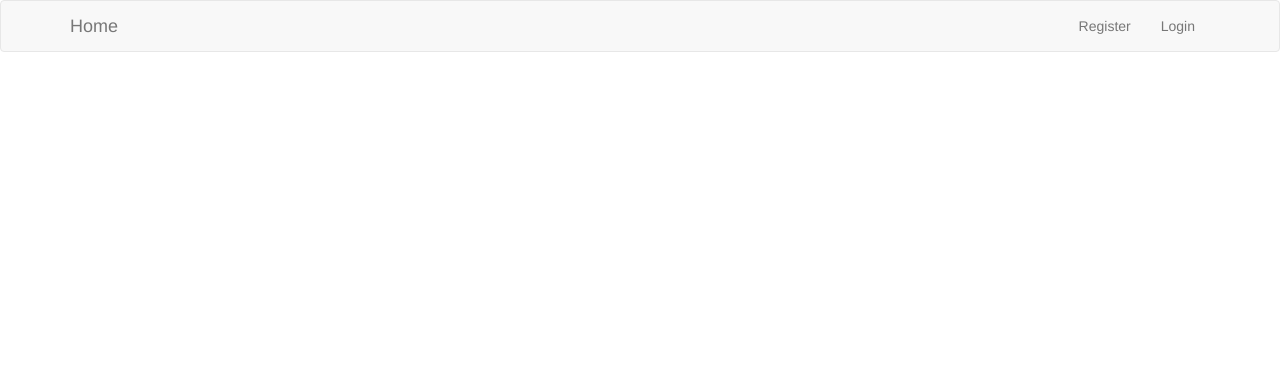
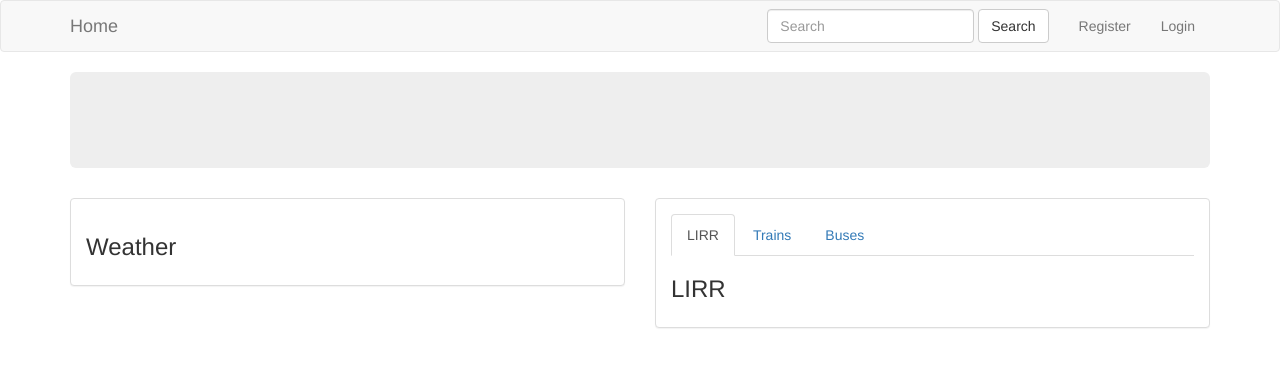
Before and after one commit to cdelfau/restfulAPI, a Flask app: page / in a window 1280 px wide. Shown: the top 367 px of the page. Run offline with Flask 2, Linux system fonts and the light colour scheme; some libraries are stand-ins or nearby versions.

Commit message:
Add proof-of-concept for the home page

```diff
--- a/templates/base.html
+++ b/templates/base.html
@@ -19,6 +19,12 @@
                 </div>
                 <div id="navbar" class="navbar-collapse collapse">
                     <ul class="nav navbar-nav navbar-right">
+                        <form class="navbar-form navbar-left">
+                            <div class="form-group">
+                                <input type="text" class="form-control" placeholder="Search">
+                            </div>
+                            <button type="submit" class="btn btn-default">Search</button>
+                        </form>
                         {% if username %}
                         <li><a href="/logout">Logout</a></li>
                         {% else %}
--- a/templates/index.html
+++ b/templates/index.html
@@ -1 +1,39 @@
 {% extends "base.html" %}
+
+{% block body %}
+<div class="jumbotron">
+</div>
+<div class="row">
+    <div class="col-md-6">
+        <div class="panel panel-default">
+            <div class="panel-body">
+                <h3>Weather</h3>
+            </div>
+        </div>
+    </div>
+    <div class="col-md-6">
+        <div class="panel panel-default">
+            <div class="panel-body">
+
+                <ul class="nav nav-tabs">
+                    <li class="active"><a data-toggle="tab" href="#lirr">LIRR</a></li>
+                    <li><a data-toggle="tab" href="#trains">Trains</a></li>
+                    <li><a data-toggle="tab" href="#buses">Buses</a></li>
+                </ul>
+
+                <div class="tab-content">
+                    <div id="lirr" class="tab-pane fade in active">
+                        <h3>LIRR</h3>
+                    </div>
+                    <div id="trains" class="tab-pane fade">
+                        <h3>Trains</h3>
+                    </div>
+                    <div id="buses" class="tab-pane fade">
+                        <h3>Buses</h3>
+                    </div>
+                </div>
+            </div>
+        </div>
+    </div>
+</div>
+{% endblock %}
```
